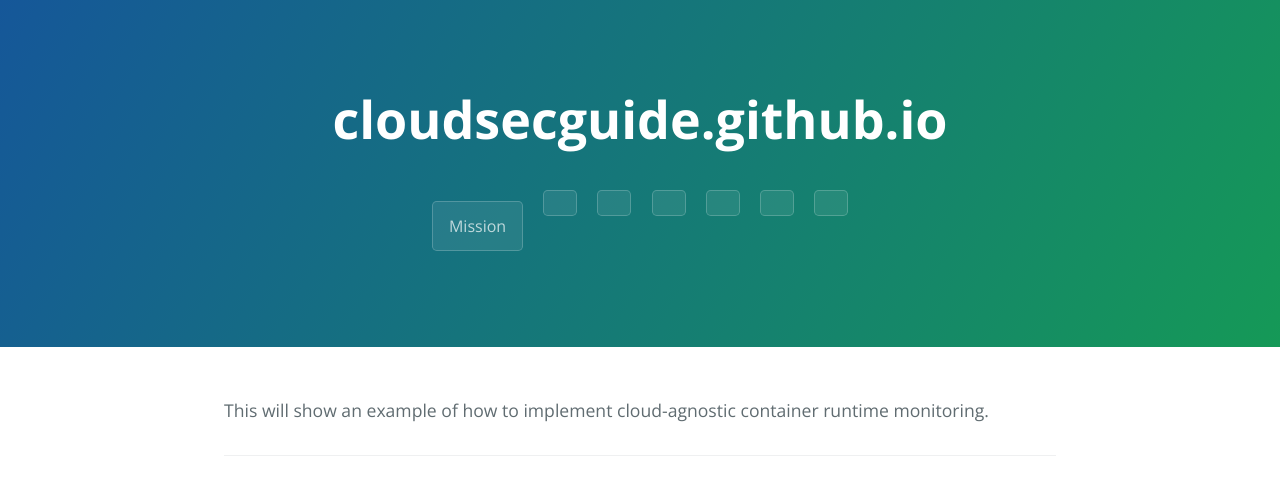
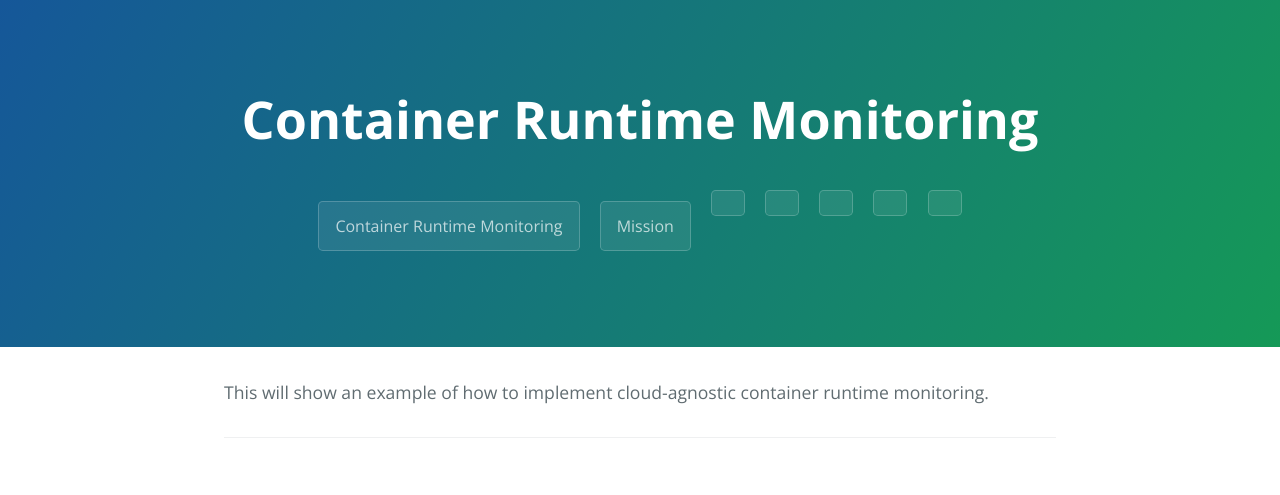
Before and after one commit to cloudsecguide/cloudsecguide.github.io, a Jekyll site: the page built from examples/concepts/container-runtime-monitoring.md, in a window 1280 px wide. Shown: the top 495 px of the page. Built offline with Jekyll 4.4.1, drawn with Linux system fonts in a browser that asks for light colours; our own code applies the rules of GitHub Pages for plain Markdown files; the repository's description, which GitHub fills in, is left out; part of the change alters nothing that is shown.

Commit message:
Update container-runtime-monitoring.md

```diff
--- a/examples/concepts/container-runtime-monitoring.md
+++ b/examples/concepts/container-runtime-monitoring.md
@@ -1,2 +1,4 @@
-<html><head><title>Container Runtime Monitoring</title></head></html>
+---
+title: Container Runtime Monitoring
+---
 This will show an example of how to implement cloud-agnostic container runtime monitoring.
```
